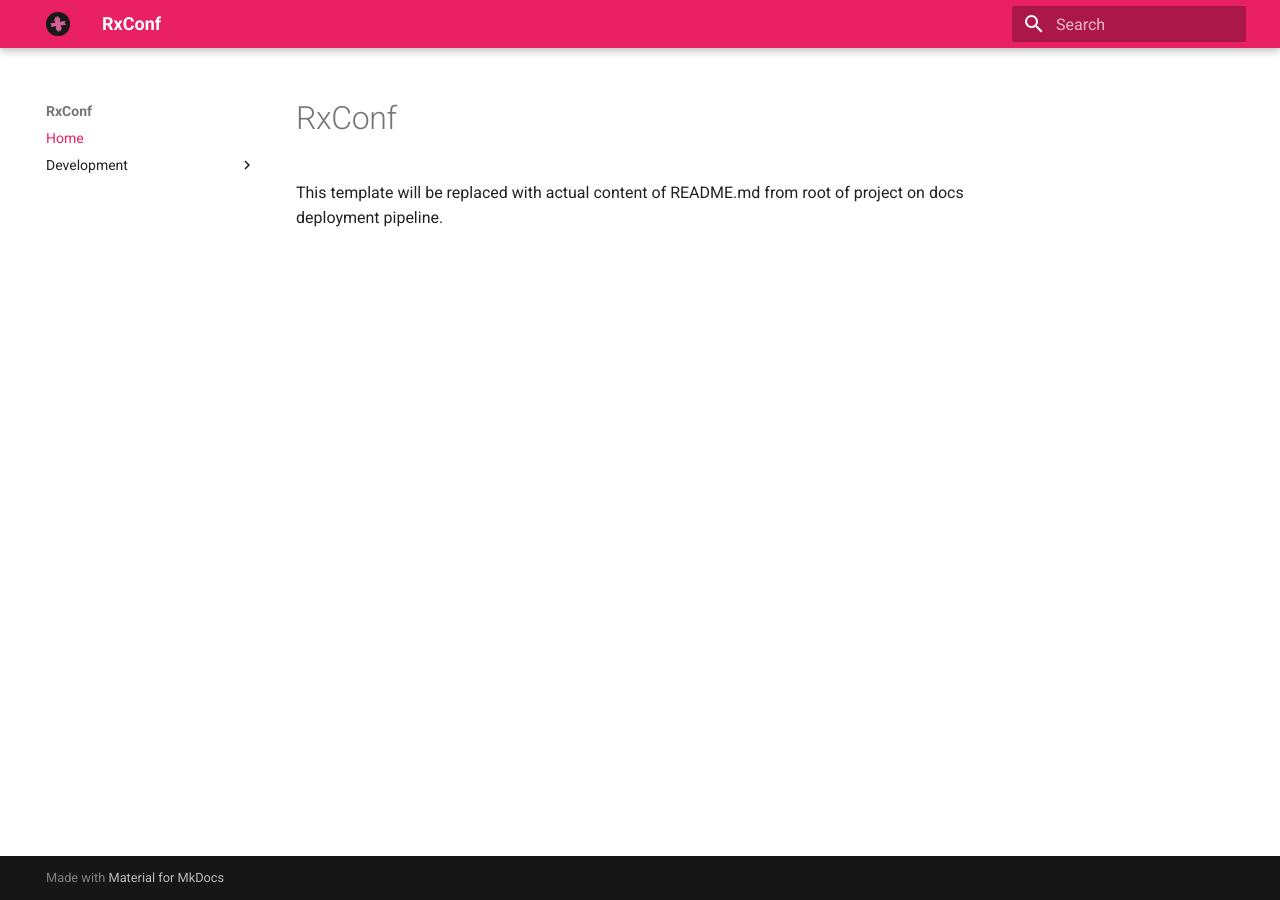
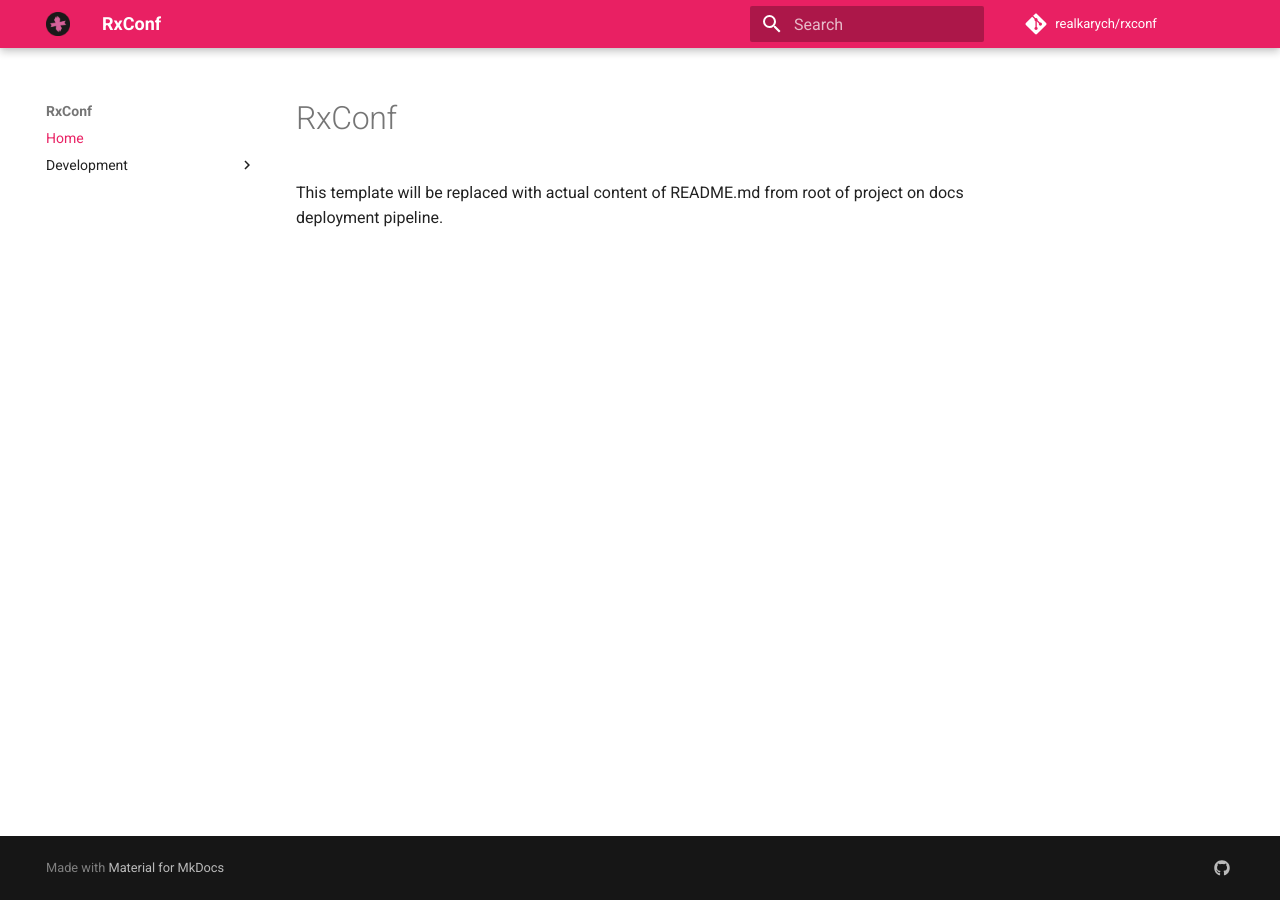
Before and after one commit to realkarych/rxconf, an MkDocs documentation site: the page built from docs/index.md, in a window 1280 px wide. Built offline with MkDocs 1.6.1 and Material for MkDocs 9.7.7, drawn with Linux system fonts in a browser that asks for light colours; comment, search, counter and statistics services are not loaded.

Commit message:
:sparkles: Update site

```diff
--- a/mkdocs.yml
+++ b/mkdocs.yml
@@ -18,3 +18,12 @@ plugins:
 markdown_extensions:
   - admonition
   - codehilite
+
+repo_name: realkarych/rxconf
+repo_url: https://github.com/realkarych/rxconf
+
+extra:
+  social:
+    - icon: fontawesome/brands/github
+      link: https://github.com/realkarych/rxconf
+      position: header
```
